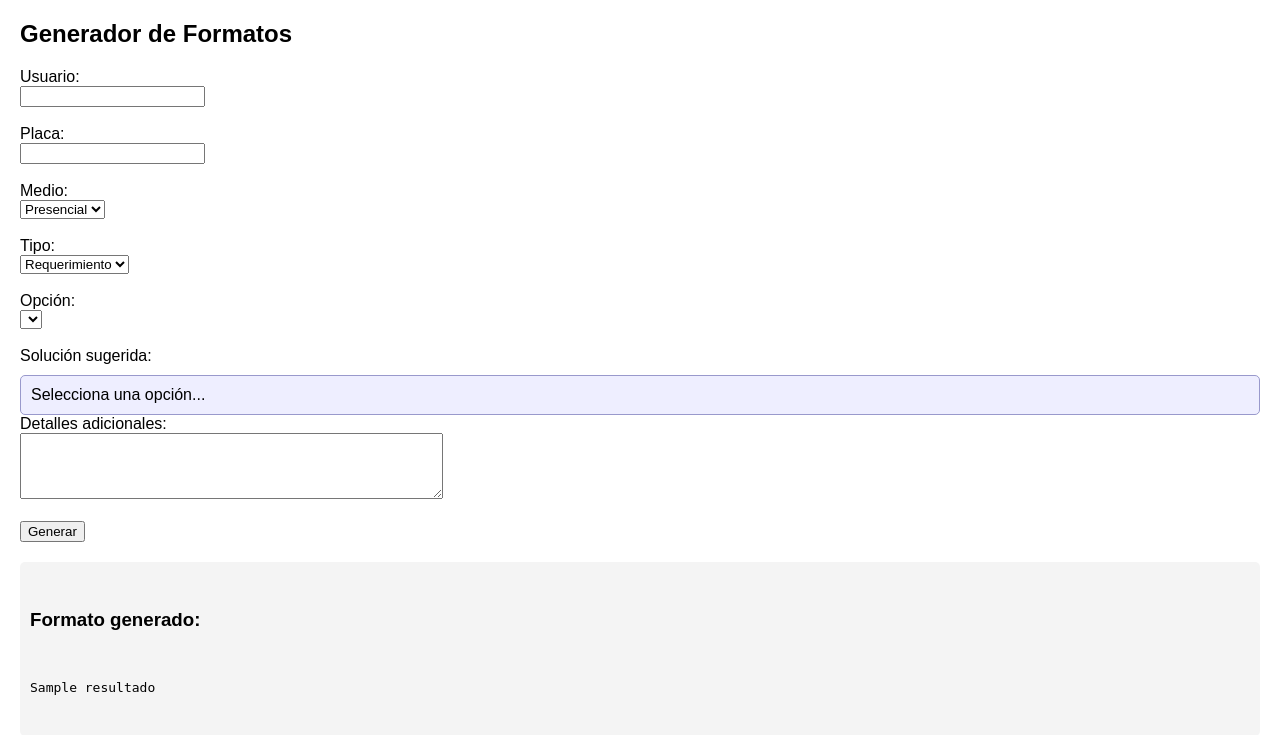
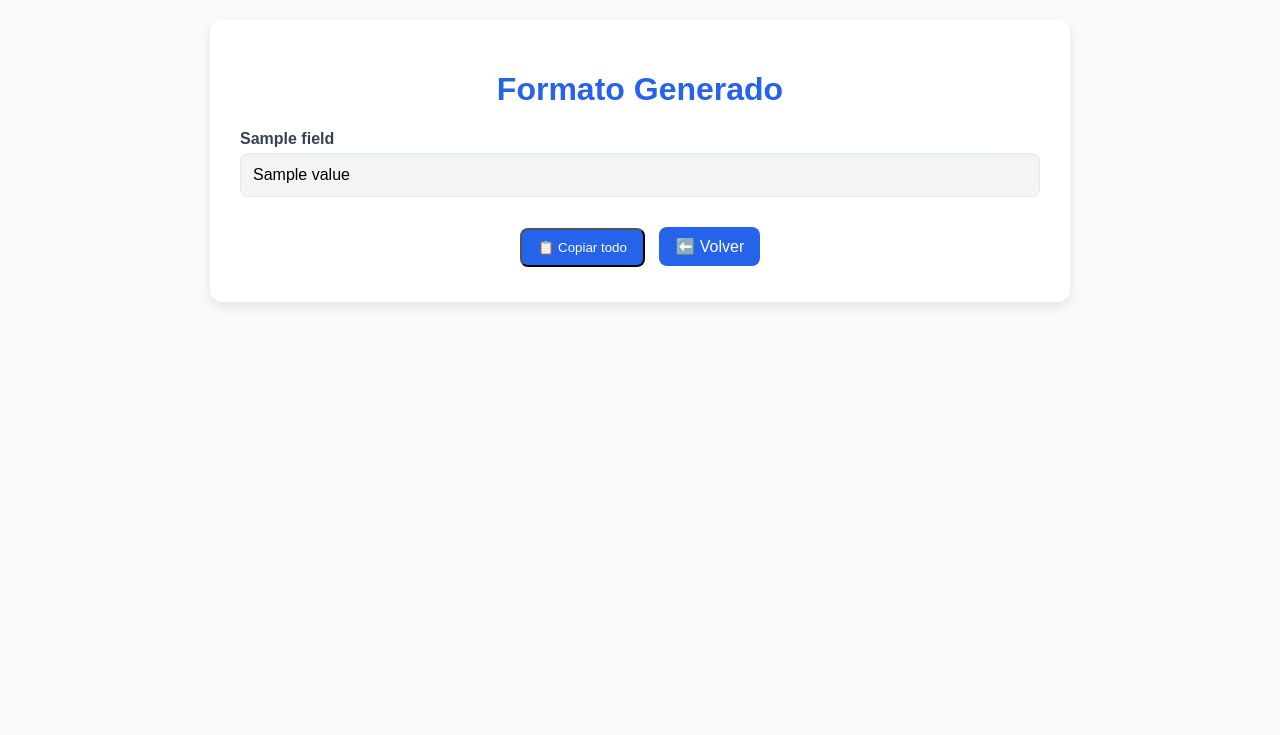
Before and after one commit to Steven-gil-dep/mi_app_flask, a Flask app: template templates/form.html in a window 1280 px wide. Shown: the top 735 px of the page. Run offline with Flask 3, Linux system fonts and the light colour scheme; the template is opened without the code that fills it: most values are stand-ins (such as "Sample title", 1, 10 or a date in 2020); lists and menus that the app fills with data are empty.

Commit message:
Update form.html

```diff
--- a/templates/form.html
+++ b/templates/form.html
@@ -2,88 +2,87 @@
 <html lang="es">
 <head>
     <meta charset="UTF-8">
-    <title>Generador de Formatos</title>
+    <title>Formato Generado</title>
     <style>
-        body { font-family: Arial, sans-serif; margin: 20px; }
-        .resultado { margin-top: 20px; white-space: pre-line; background: #f4f4f4; padding: 10px; border-radius: 5px; }
-        .preview { background: #eef; padding: 10px; margin-top: 10px; border: 1px solid #99c; border-radius: 5px; }
+        body {
+            font-family: Arial, sans-serif;
+            background: #f9fafb;
+            margin: 0;
+            padding: 20px;
+        }
+        .container {
+            max-width: 800px;
+            margin: auto;
+            background: white;
+            padding: 30px;
+            border-radius: 12px;
+            box-shadow: 0 4px 12px rgba(0,0,0,0.1);
+        }
+        h1 {
+            text-align: center;
+            color: #2563eb;
+        }
+        .field {
+            margin-bottom: 20px;
+        }
+        .label {
+            font-weight: bold;
+            color: #374151;
+        }
+        .value {
+            margin-top: 5px;
+            padding: 12px;
+            background: #f3f4f6;
+            border-radius: 8px;
+            border: 1px solid #e5e7eb;
+            white-space: pre-wrap; /* Mantiene saltos de línea */
+        }
+        .buttons {
+            margin-top: 25px;
+            text-align: center;
+        }
+        .btn {
+            display: inline-block;
+            margin: 5px;
+            padding: 10px 16px;
+            background: #2563eb;
+            color: white;
+            border-radius: 8px;
+            text-decoration: none;
+            cursor: pointer;
+        }
+        .btn:hover {
+            background: #1d4ed8;
+        }
     </style>
 </head>
 <body>
-    <h2>Generador de Formatos</h2>
-    <form method="POST">
-        <label>Usuario:</label><br>
-        <input type="text" name="usuario" required><br><br>
+    <div class="container">
+        <h1>Formato Generado</h1>
 
-        <label>Placa:</label><br>
-        <input type="text" name="placa" required><br><br>
+        {% for label, value in fields.items() %}
+        <div class="field">
+            <div class="label">{{ label }}</div>
+            <div class="value" id="field-{{ loop.index }}">{{ value }}</div>
+        </div>
+        {% endfor %}
 
-        <label>Medio:</label><br>
-        <select name="medio" required>
-            <option value="1">Presencial</option>
-            <option value="2">Virtual</option>
-        </select><br><br>
-
-        <label>Tipo:</label><br>
-        <select name="tipo" id="tipo" required>
-            <option value="req">Requerimiento</option>
-            <option value="inc">Incidente</option>
-        </select><br><br>
-
-        <label>Opción:</label><br>
-        <select name="opcion" id="opcion" required></select><br><br>
-
-        <label>Solución sugerida:</label>
-        <div class="preview" id="solucionPreview">Selecciona una opción...</div>
-
-        <label>Detalles adicionales:</label><br>
-        <textarea name="detalles" rows="4" cols="50"></textarea><br><br>
-
-        <button type="submit">Generar</button>
-    </form>
-
-    {% if resultado %}
-    <div class="resultado">
-        <h3>Formato generado:</h3>
-        <pre>{{ resultado }}</pre>
+        <div class="buttons">
+            <button class="btn" onclick="copyText()">📋 Copiar todo</button>
+            <a href="/" class="btn">⬅️ Volver</a>
+        </div>
     </div>
-    {% endif %}
 
     <script>
-        const requerimientos = {{ requerimientos|tojson }};
-        const incidentes = {{ incidentes|tojson }};
-
-        const tipoSelect = document.getElementById('tipo');
-        const opcionSelect = document.getElementById('opcion');
-        const solucionPreview = document.getElementById('solucionPreview');
-
-        function actualizarOpciones() {
-            const tipo = tipoSelect.value;
-            const opciones = tipo === 'req' ? requerimientos : incidentes;
-
-            opcionSelect.innerHTML = '';
-            for (const [key, value] of Object.entries(opciones)) {
-                const option = document.createElement('option');
-                option.value = key;
-                option.textContent = value[0];
-                opcionSelect.appendChild(option);
-            }
-            actualizarPreview();
+        function copyText() {
+            let text = "";
+            document.querySelectorAll(".value").forEach(el => {
+                text += el.innerText + "\n\n";
+            });
+            navigator.clipboard.writeText(text.trim()).then(() => {
+                alert("✅ Texto copiado al portapapeles");
+            });
         }
-
-        function actualizarPreview() {
-            const tipo = tipoSelect.value;
-            const opciones = tipo === 'req' ? requerimientos : incidentes;
-            const seleccion = opcionSelect.value;
-            solucionPreview.textContent = seleccion && opciones[seleccion]
-                ? opciones[seleccion][1]
-                : "Selecciona una opción...";
-        }
-
-        tipoSelect.addEventListener('change', actualizarOpciones);
-        opcionSelect.addEventListener('change', actualizarPreview);
-
-        window.onload = actualizarOpciones;
     </script>
 </body>
 </html>
```
